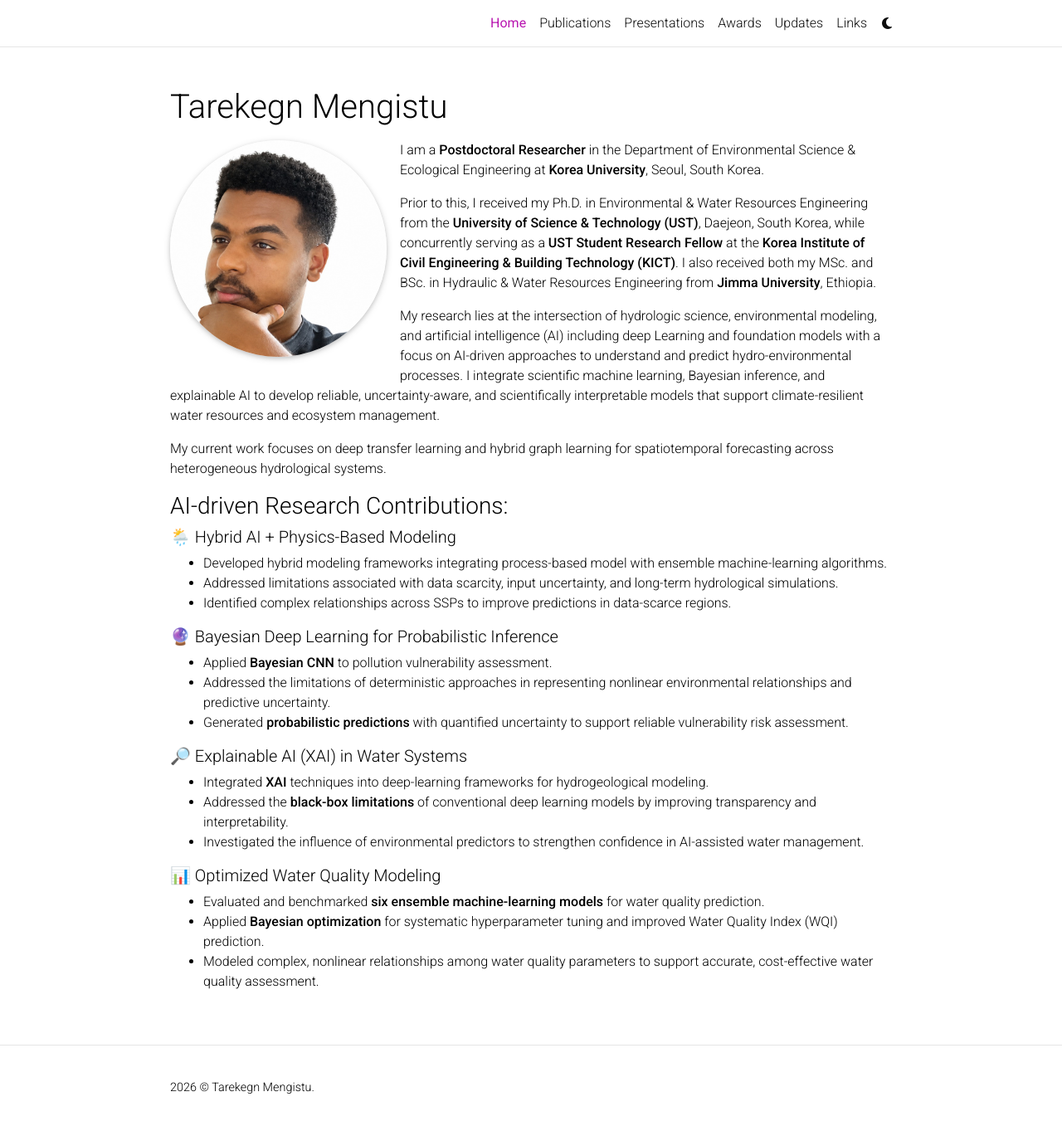
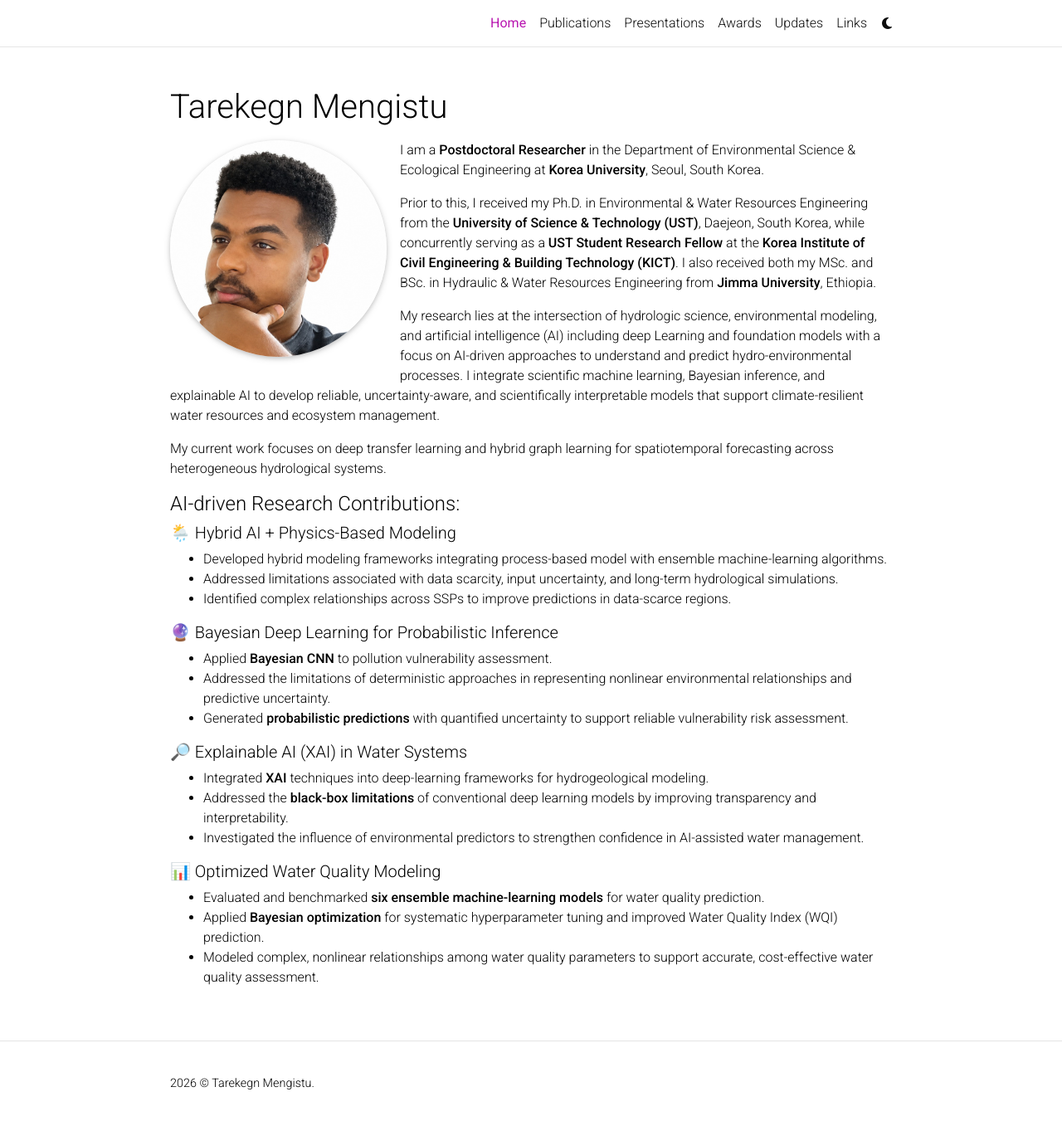
Before and after one commit to tdmengistu/tdmengistu.github.io, a Jekyll site: the page built from _pages/about.md, in a window 1280 px wide and 1361 px high. Shown: the top 1357 px of the window at 83% size. Built offline with Jekyll 4.4.1, drawn with Linux system fonts in a browser that asks for light colours; a style sheet for code colours, icons or effects is not loaded.

```diff
--- a/_pages/about.md
+++ b/_pages/about.md
@@ -22,7 +22,7 @@ My research lies at the intersection of hydrologic science, environmental modeli
 My current work focuses on deep transfer learning and hybrid graph learning for spatiotemporal forecasting across heterogeneous hydrological systems.
 
 
-### AI-driven Research Contributions:
+#### AI-driven Research Contributions:
 
 ##### 🌦️ Hybrid AI + Physics-Based Modeling
 
```
